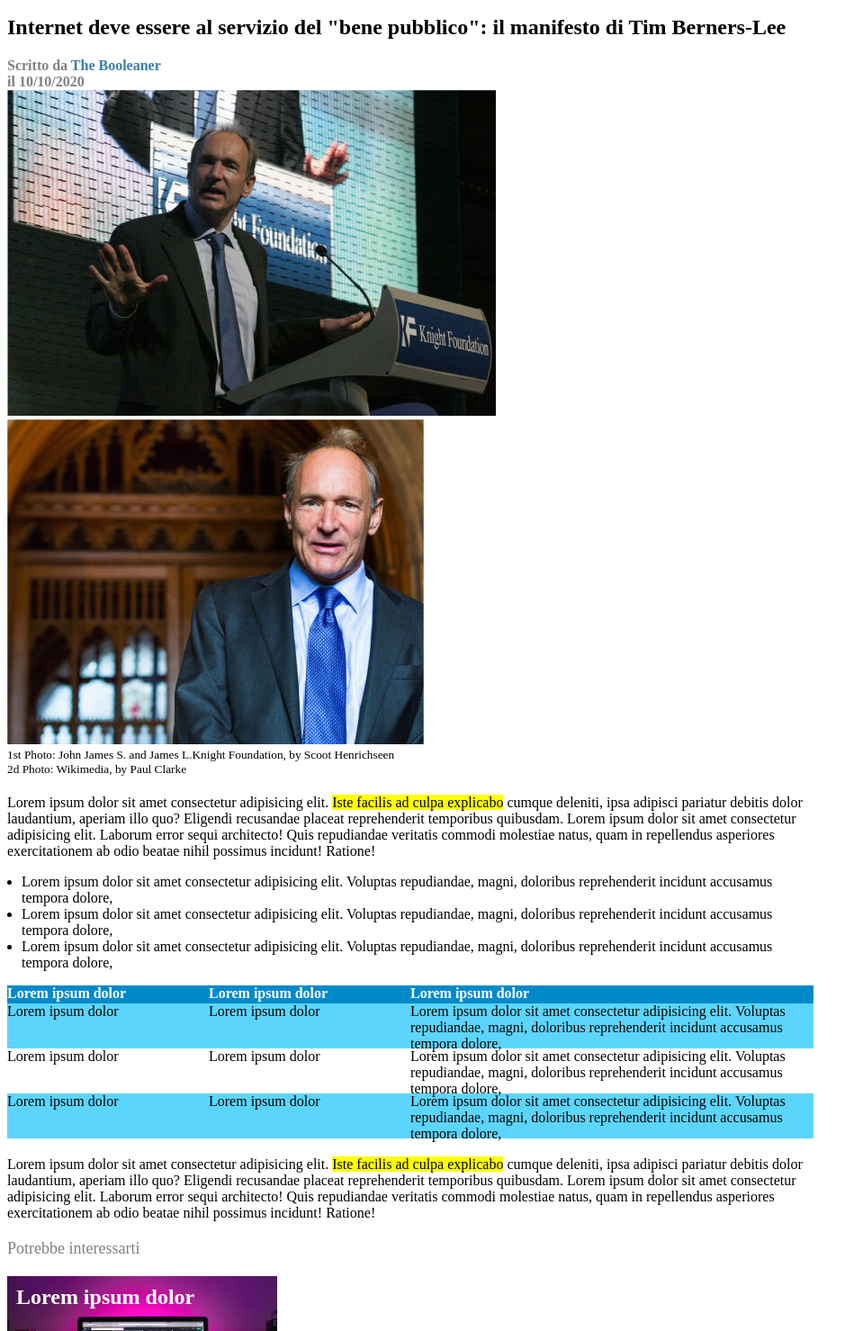
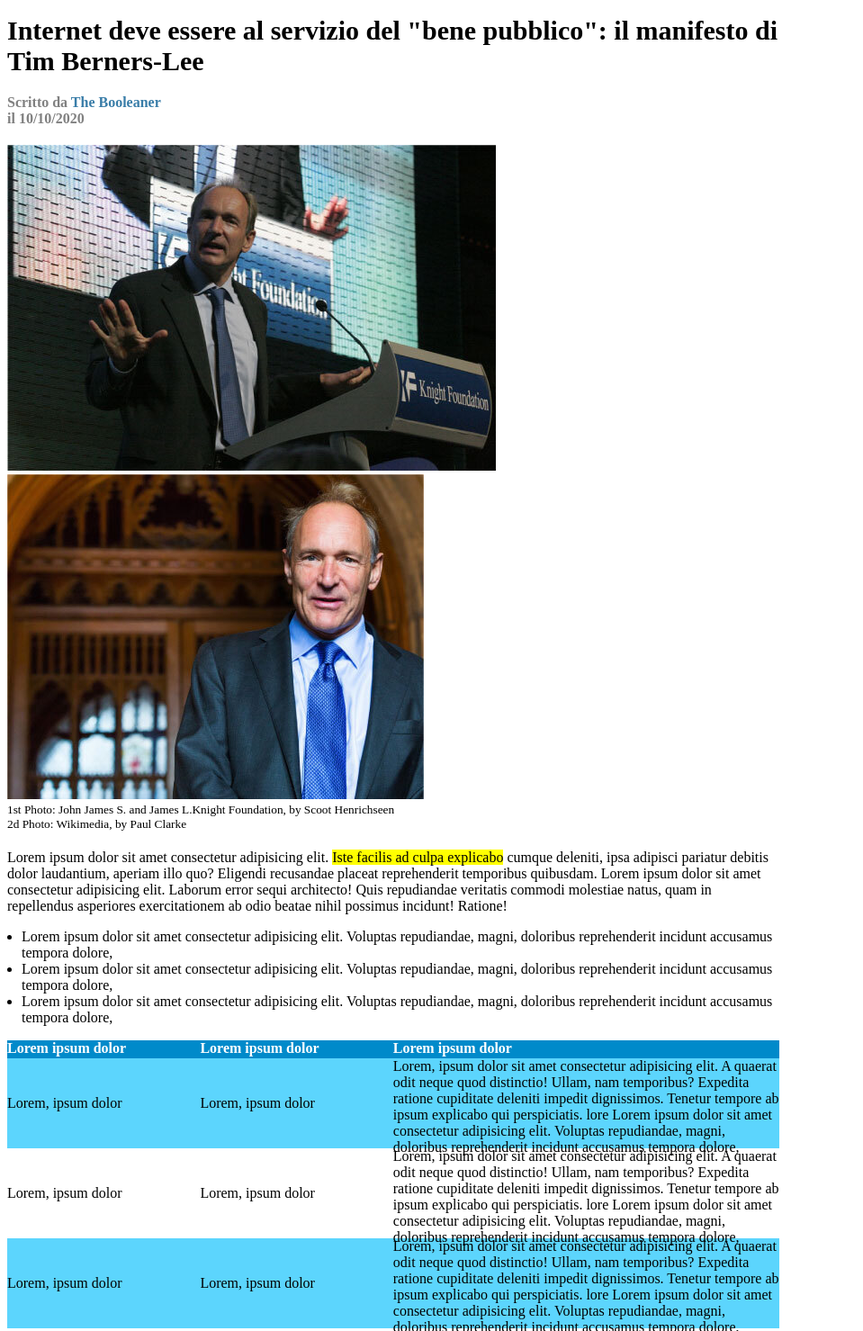
Before and after one commit to Ale-97/html-css-booleaner, a plain HTML site: page index.html in a window 1280 px wide. Shown: the part 131-1610 px from the top of the page at 90% size, without its empty margins (0-959 px from the left). Drawn offline with Linux system fonts and the light colour scheme.

Commit message:
versione definitiva

```diff
--- a/css/style.css
+++ b/css/style.css
@@ -2,9 +2,9 @@
     box-sizing: border-box;
 }
 body{
-    width: 70%;
+    width: 67%;
 }
-/* --------------- */
+/* ----layout logo e sfondo incima alla pagina---- */
 header{
     background-image: url(../img/pattern.png);
     background-color: rgb(18, 137, 192);
@@ -19,23 +19,31 @@ header{
     width: 20%;
     margin: 10px;
 }
-/* --------------- */
+/* ----layout titolo e autore della pagina---- */
+.titolo{
+    font-size: 30px;
+    margin-top: 20px;
+    margin-bottom: 20px;
+    font-weight: bold;
+}
 .autore{
     color: gray;
     font-weight: bold;
+    margin-bottom: 20px;
 }
 .nome-autore{
     color: rgb(57, 125, 168);
 }
-/* --------------- */
+/* ----layout immaggini berers-lee e testo di descrizione al disotto---- */
 .descrizione{
     font-size: smaller;
     margin-bottom: 20px;
 }
-/* --------------- */
+/* ----layout del contenuto centrale della pagina---- */
 .evidenziatore{
     background-color: yellow;
 }
+
 ul{
     margin-left: -24px;
 }
@@ -45,7 +53,7 @@ ul{
     margin-bottom: 20px;
 }
 .riga{
-    height: 50px;
+    height: 100px;
     width: 100%;
 }
 .riga.principale{
@@ -66,10 +74,12 @@ ul{
 .riga.blu{
     background-color: rgb(92, 213, 253);
 }
-
-
-
-/* --------------- */
+.testo{
+    position: relative;
+    top: 50%;
+    transform: translate(0, -50%);
+}
+/* ----layout della parte finale della pagina---- */
 .interesse{
     color: gray;
     margin-top: 20px;
--- a/index.html
+++ b/index.html
@@ -15,7 +15,7 @@
         <main>
             <!-- Titolo e autore dell'articolo -->
             <section>
-                <h1>Internet deve essere al servizio del "bene pubblico": il manifesto di Tim Berners-Lee</h1>
+                <div class="titolo">Internet deve essere al servizio del "bene pubblico": il manifesto di Tim Berners-Lee</div>
                 <div class="autore">Scritto da <span class="nome-autore">The Booleaner</span><br>il 10/10/2020</div>
             </section>
             <!-- immagini con testo di descizione al disotto -->
@@ -42,19 +42,19 @@
                             <div class="colonna destra ">Lorem ipsum dolor</div>
                         </div>
                          <div class="riga blu">
-                            <div class="colonna sinistra "> Lorem ipsum dolor </div>
-                            <div class="colonna centrle testo">Lorem ipsum dolor</div>
-                            <div class="colonna destra ">Lorem ipsum dolor sit amet consectetur adipisicing elit. Voluptas repudiandae, magni, doloribus reprehenderit incidunt accusamus tempora dolore,</div>
+                            <div class="colonna sinistra "><div class="testo">Lorem, ipsum dolor</div></div>
+                            <div class="colonna centrle "><div class="testo">Lorem, ipsum dolor</div></div>
+                            <div class="colonna destra ">Lorem, ipsum dolor sit amet consectetur adipisicing elit. A quaerat odit neque quod distinctio! Ullam, nam temporibus? Expedita ratione cupiditate deleniti impedit dignissimos. Tenetur tempore ab ipsum explicabo qui perspiciatis. lore Lorem ipsum dolor sit amet consectetur adipisicing elit. Voluptas repudiandae, magni, doloribus reprehenderit incidunt accusamus tempora dolore,</div>
                         </div>
                         <div class="riga bianca">
-                            <div class="colonna sinistra testo">Lorem ipsum dolor</div>
-                            <div class="colonna centrle testo">Lorem ipsum dolor</div>
-                            <div class="colonna destra ">Lorem ipsum dolor sit amet consectetur adipisicing elit. Voluptas repudiandae, magni, doloribus reprehenderit incidunt accusamus tempora dolore,</div>
+                            <div class="colonna sinistra "><div class="testo">Lorem, ipsum dolor</div></div>
+                            <div class="colonna centrle "><div class="testo">Lorem, ipsum dolor</div></div>
+                            <div class="colonna destra ">Lorem, ipsum dolor sit amet consectetur adipisicing elit. A quaerat odit neque quod distinctio! Ullam, nam temporibus? Expedita ratione cupiditate deleniti impedit dignissimos. Tenetur tempore ab ipsum explicabo qui perspiciatis. lore Lorem ipsum dolor sit amet consectetur adipisicing elit. Voluptas repudiandae, magni, doloribus reprehenderit incidunt accusamus tempora dolore,</div>
                         </div>
                         <div class="riga blu">
-                            <div class="colonna sinistra testo">Lorem ipsum dolor</div>
-                            <div class="colonna centrle testo">Lorem ipsum dolor</div>
-                            <div class="colonna destra ">Lorem ipsum dolor sit amet consectetur adipisicing elit. Voluptas repudiandae, magni, doloribus reprehenderit incidunt accusamus tempora dolore,</div>
+                            <div class="colonna sinistra "><div class="testo">Lorem, ipsum dolor</div></div>
+                            <div class="colonna centrle "><div class="testo">Lorem, ipsum dolor</div></div>
+                            <div class="colonna destra ">Lorem, ipsum dolor sit amet consectetur adipisicing elit. A quaerat odit neque quod distinctio! Ullam, nam temporibus? Expedita ratione cupiditate deleniti impedit dignissimos. Tenetur tempore ab ipsum explicabo qui perspiciatis. lore Lorem ipsum dolor sit amet consectetur adipisicing elit. Voluptas repudiandae, magni, doloribus reprehenderit incidunt accusamus tempora dolore,</div>
                         </div>
                     </div>
                     <div>Lorem ipsum dolor sit amet consectetur adipisicing elit. <span class="evidenziatore">Iste facilis ad culpa explicabo</span>  cumque deleniti, ipsa adipisci pariatur debitis dolor laudantium, aperiam illo quo? Eligendi recusandae placeat reprehenderit temporibus quibusdam. Lorem ipsum dolor sit amet consectetur adipisicing elit. Laborum error sequi architecto! Quis repudiandae veritatis commodi molestiae natus, quam in repellendus asperiores exercitationem ab odio beatae nihil possimus incidunt! Ratione! </div>
```
